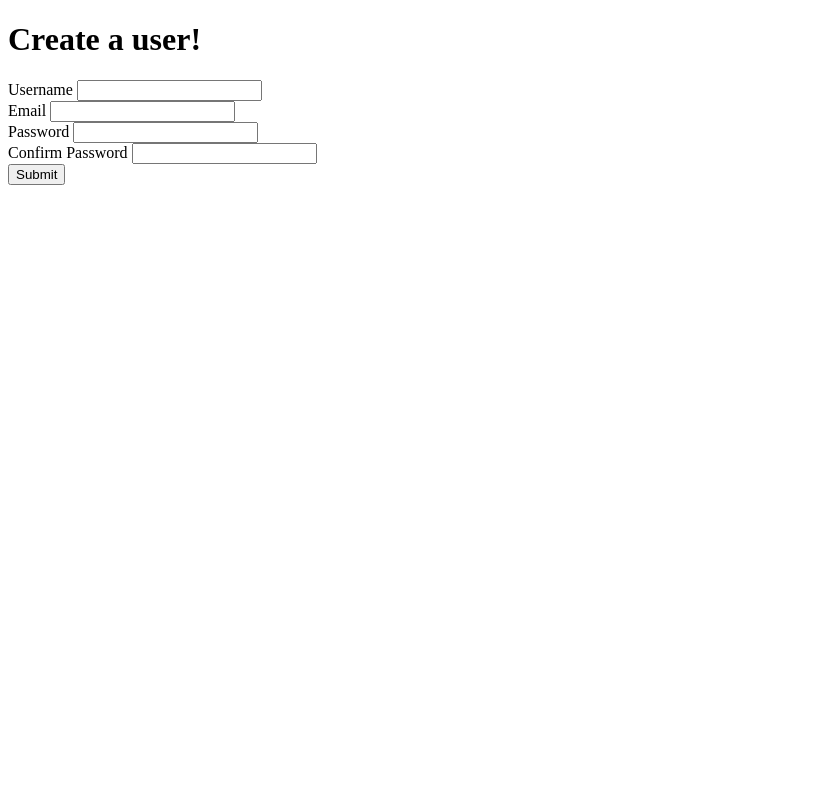
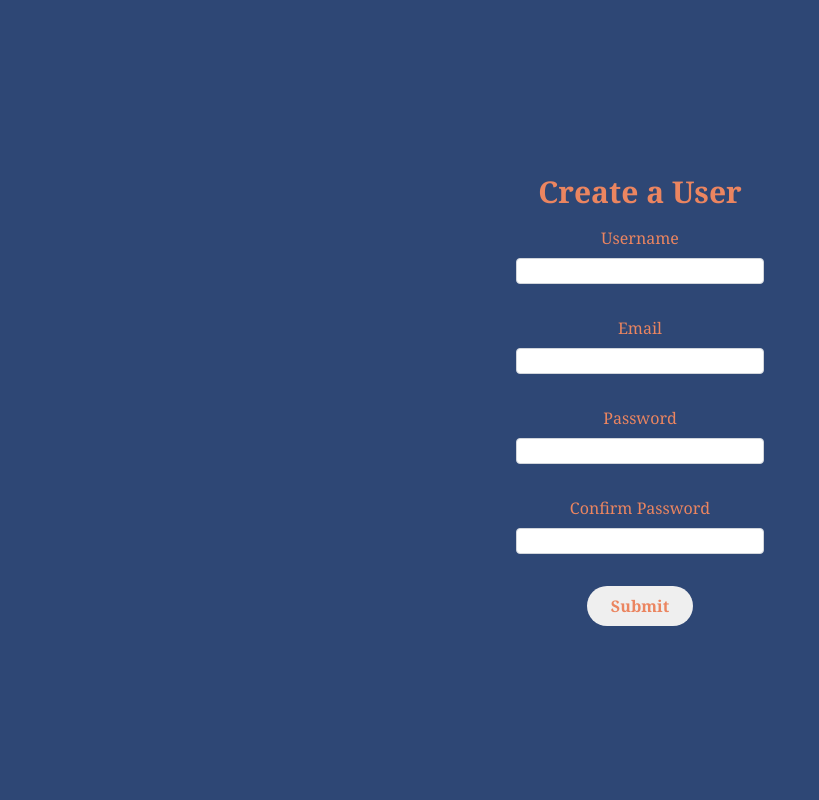
Before and after one commit to zorarkdouble8/Swap-Stays, a Flask app: page /register in a window 1280 px wide. Shown: the whole page, without its empty margins (0-819 px from the left). Run offline with Flask 3, Linux system fonts and the light colour scheme.

Commit message:
Create Account Page has been designed

```diff
--- a/Application/Templates/Login/CreateUser.html
+++ b/Application/Templates/Login/CreateUser.html
@@ -1,31 +1,51 @@
 <!DOCTYPE html>
 <head>
+    <meta charset="UTF-8">
+    <meta name="viewport" content="width=device-width, initial-scale=1.0">
+    <title>Login</title>
+    <link href="https://cdn.jsdelivr.net/npm/tailwindcss@2.2.19/dist/tailwind.min.css" rel="stylesheet">
+    <link rel="stylesheet" href="{{ url_for('static', filename='style.css') }}">
+</head>
+<style>
+    .backgroundBlue{
+        background-color: #2e4775;
+    }
+    .buttonColor{
+        color: #0c2a61;
+    }
+    .textColor{
+        color: #eb8560;
+    }
+    .headColor{
+        color: #ec5017;
+    }
+</style>
+<body class = "font-serif">
+        <!--Create Account page-->
+        <div class="flex flex-col items-center justify-center min-h-screen backgroundBlue">
 
-
-</head>
-<body>
-    <h1>Create a user!</h1>
-    {% if error != None %}
-        <h2>{{ error }}</h2>
-    {% endif %}
+            <h1 class="text-center font-bold text-3xl textColor mb-4">Create a User</h1>
+            {% if error != None %}
+                <h2>{{ error }}</h2>
+            {% endif %}
 
      <!--Create User fourm-->
      <!--TODO add in password requirements-->
-     <form method="post">
-        <label>Username</label>
-        <input name="username" type="text"/>
+     <form method="post" class="flex flex-col items-center space-y-2">
+        <label class="textColor">Username</label>
+        <input name="username" type="text" class="block border border-gray-300 p rounded"/>
         <br/>
-        <label>Email</label>
-        <input name="email" type="email"/>
+        <label class="textColor">Email</label>
+        <input name="email" type="email" class="block border border-gray-300 p rounded"/>
         <br/>
-        <label>Password</label>
+        <label class="textColor">Password</label>
         <!--TODO add a visible button for user to see password-->
-        <input name="password"maxlength="50" type="password"/>
+        <input name="password"maxlength="50" type="password" class="block border border-gray-300 p rounded"/>
         <br/>
-        <label>Confirm Password</label>
-        <input name="confirm_password" type="password"/>
+        <label class="textColor">Confirm Password</label>
+        <input name="confirm_password" type="password" class="block border border-gray-300 p rounded"/>
         <br/>
-        <input value="Submit" type="submit"/>
+        <input value="Submit" type="submit" class="textColor font-bold py-2 px-6 rounded-full cursor-pointer hover:bg-orange-600"/>
     </form>
 
 </body>
```
